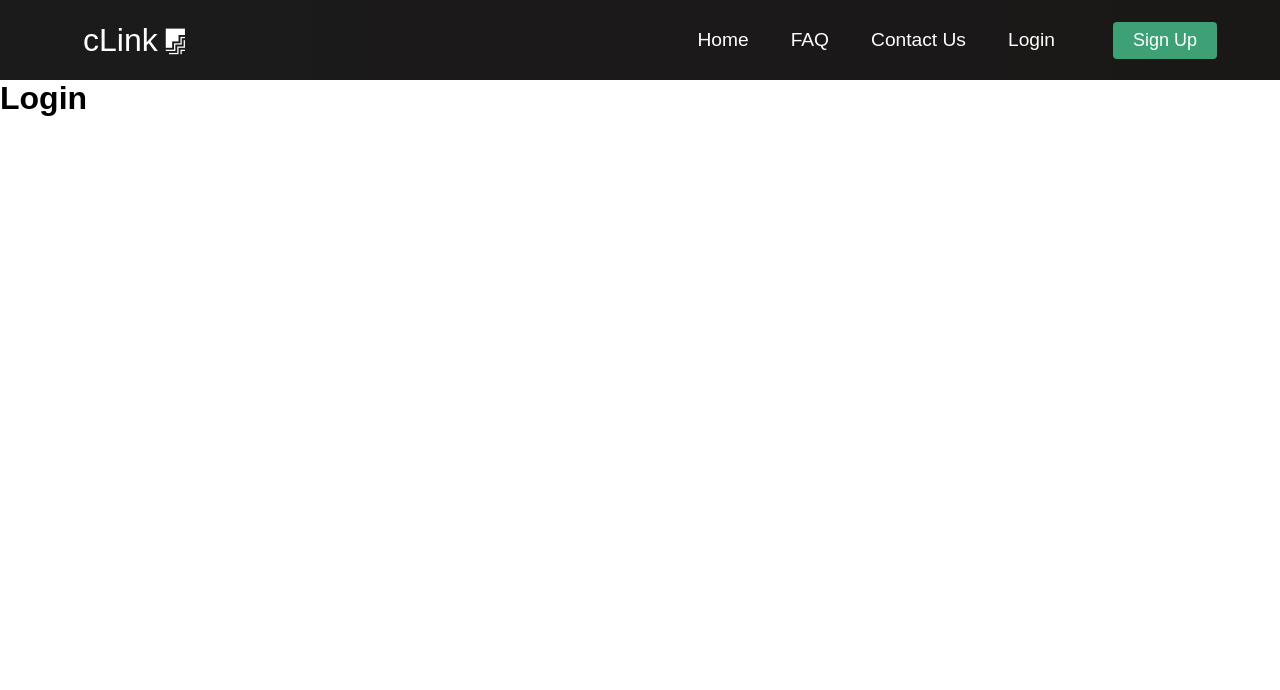
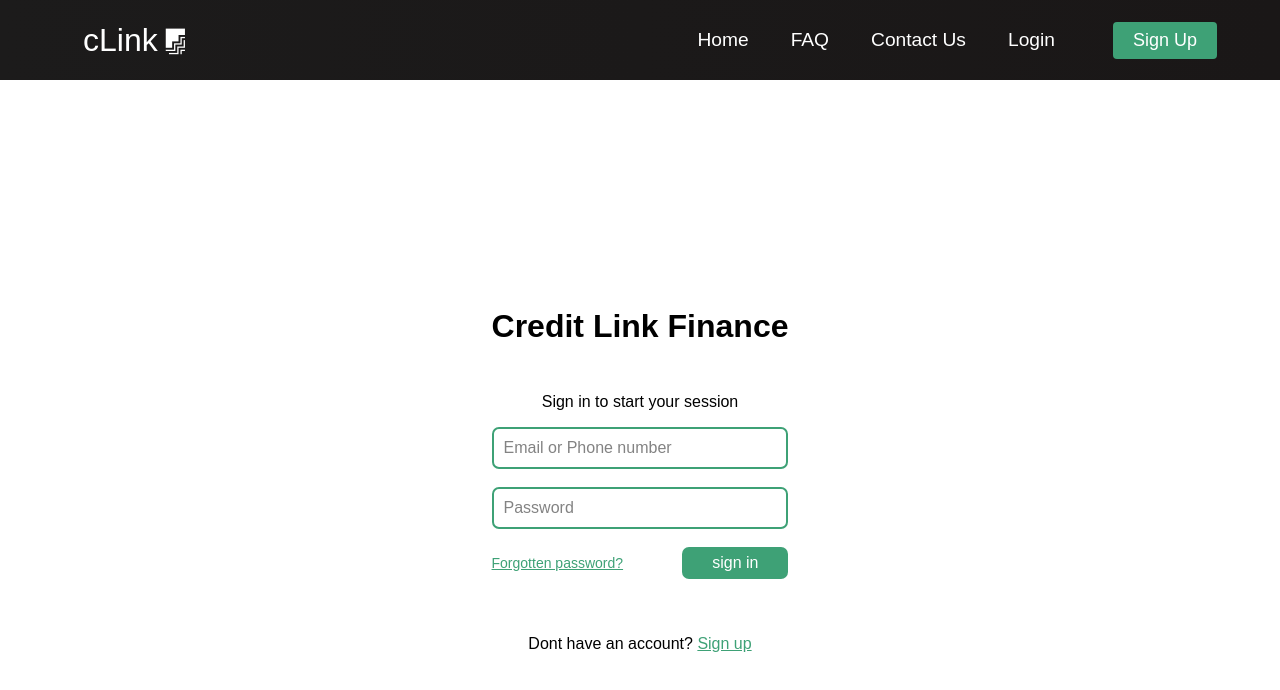
Before and after one commit to Godwindaniel10/Credit-link, a React (Create React App) app: page /login in a window 1280 px wide. Shown: the top 690 px of the page. Built offline with nearby package versions, Linux system fonts and the light colour scheme.

Commit message:
login done

```diff
--- a/src/App.css
+++ b/src/App.css
@@ -1001,6 +1001,59 @@
 
 
 
+/* login */
+
+.login-container {
+  width: 100%;
+  height: 100vh;
+  display: flex;
+  justify-content: center;
+  align-items: center;
+}
+
+.login-container .login-container2 form input {
+  width: 100%;
+  padding: 10px;
+  border-radius: 7px;
+  border: 2px solid #3ea176;
+  font-size: 16px;
+  outline: none;
+}
+.login-container .login-container2 .fpass-sign-in-container {
+  display: flex;
+  justify-content: space-between;
+  align-items: center;
+}
+.login-container .login-container2 .dhac {
+  text-align: center;
+  margin-top: 3.5rem;
+}
+.login-container .login-container2 .dhac a {
+  color: #3ea176;
+}
+.login-container .login-container2 .sign-in {
+  text-decoration: none;
+  padding: 7px 30px;
+  color: #fff;
+  background: #3ea176;
+  border-radius: 7px;
+}
+.login-container .login-container2 .fpassword {
+  font-size: 14px;
+  color: #3ea176;
+}
+.login-container .login-container2 .header-intro h1 {
+  text-align: center;
+}
+.login-container .login-container2 .header-intro p {
+  margin-top: 3rem;
+  margin-bottom: 1rem;
+  text-align: center;
+}
+
+
+
+
 
 
 
--- a/src/components/pages/Login.js
+++ b/src/components/pages/Login.js
@@ -2,5 +2,25 @@ import React from 'react';
 import '../../App.css';
 
 export default function Login() {
-  return <h1 className='login'>Login</h1>;
+  return (
+    <>
+    <div className="login-container">
+      <div className="login-container2">
+      <div className="header-intro">
+        <h1>Credit Link Finance</h1>
+        <p>Sign in to start your session</p>
+      </div>
+      <form>
+        <input type="text" name="email-phone" id="email-phone" placeholder="Email or Phone number"/><br /><br />
+        <input type="password" name="password" id="password" placeholder="Password"/><br /><br />
+        <div className="fpass-sign-in-container">
+          <a href="" className="fpassword">Forgotten password?</a>
+          <a href="" className="sign-in">sign in</a>
+        </div>
+       <p className="dhac">Dont have an account? <a href="">Sign up</a></p>
+      </form>
+      </div>
+    </div>
+    </>
+  )
 }
```
